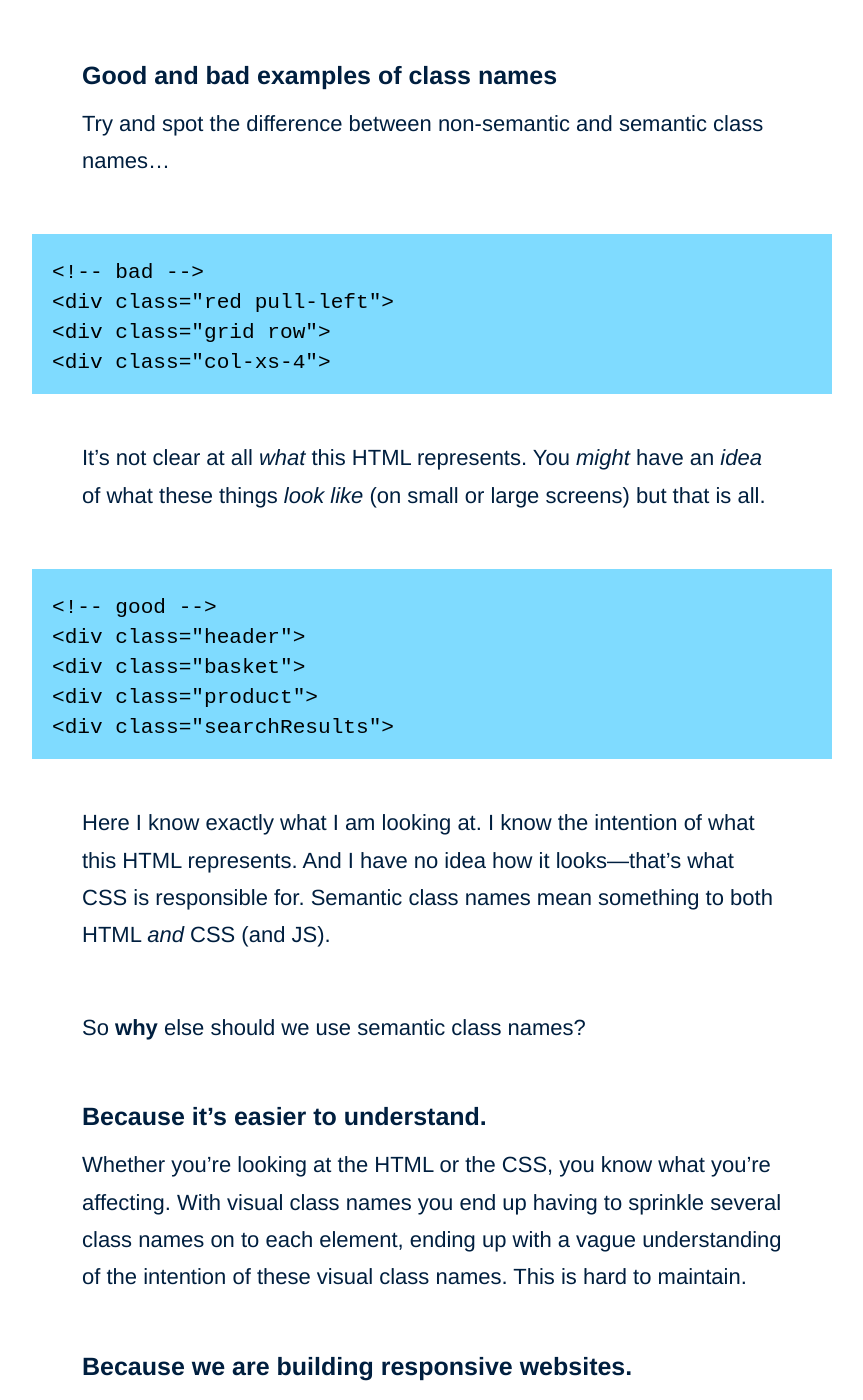
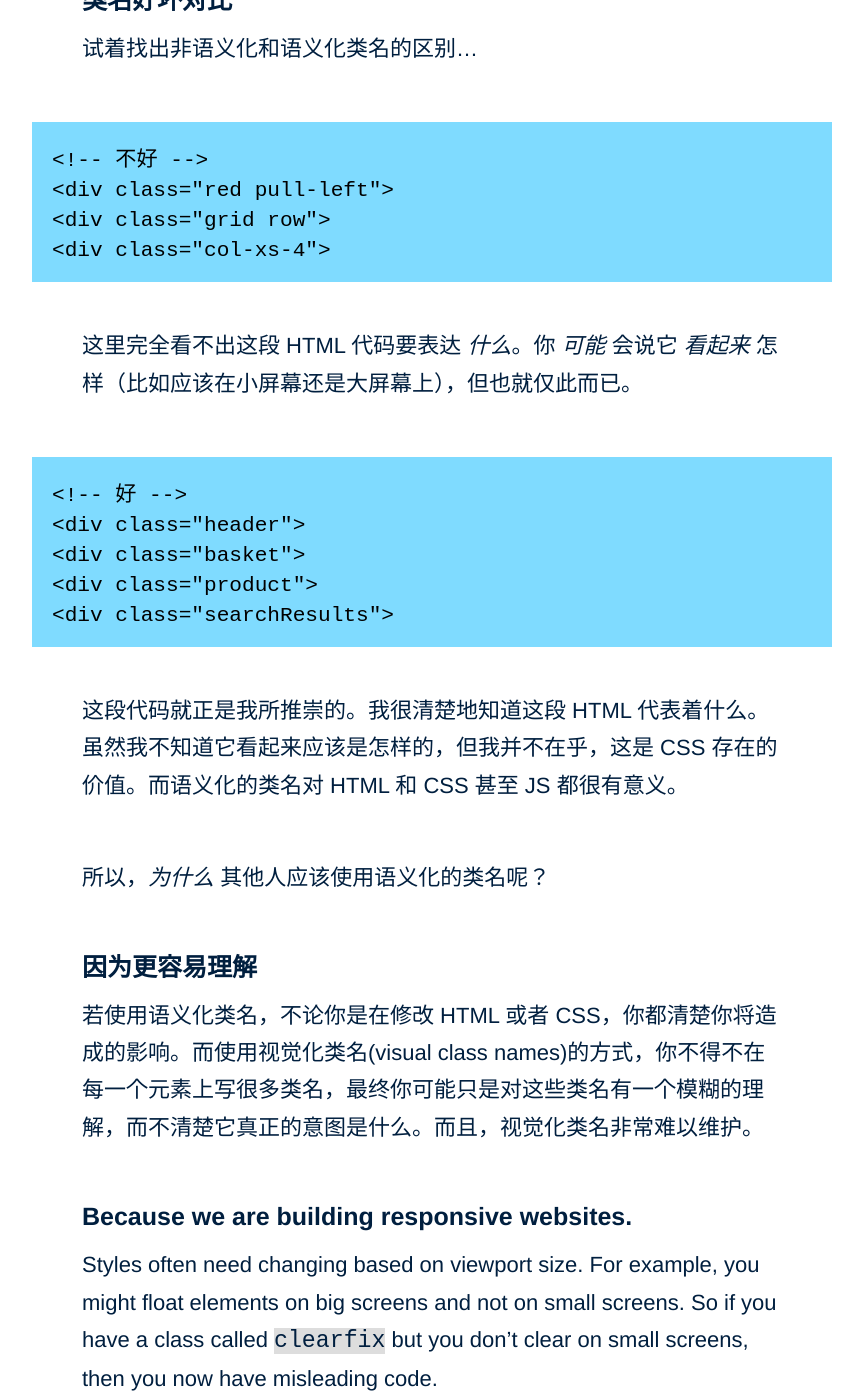
Before and after one commit to owenyang0/maintainablecss-cn, a Jekyll site: the page built from _chapters/02-semantics.md, in a window 1280 px wide and 1400 px high, scrolled down 1148 px. Shown: the whole window, without its empty margins (208-1071 px from the left). Built offline with Jekyll 4.4.1, drawn with Linux system fonts in a browser that asks for light colours; some of the changed text lies outside the part shown.

Commit message:
semantics | translated half article

```diff
--- a/_chapters/02-semantics.md
+++ b/_chapters/02-semantics.md
@@ -1,50 +1,51 @@
 ---
 layout: chapter
-title: Semantics
+title: 语义化(Semantics)
 section: Background
 permalink: /chapters/semantics/
 description: Why naming something based on what it is, instead of how it looks or behaves is a cornerstone of writing well architected and maintainable CSS code.
 ---
 
-**Summary:** Name something based on what it *is*, not how it *looks* or *behaves*.
+**概述:** 基于这 *是* 什么命名，而不是基于它 *像* 什么或 *能做* 什么命名。
 
-## The longer explanation
+## 长版本解释
 
-Semantic HTML isn't just about the elements we use&mdash;it's pretty obvious that you should use a `<a>` for a link, a `<table>` for tabular data and a `<p>` for a paragraph etc.
+语义化(semantic)的 HTML 不仅仅关乎我们所使用的元素&mdash;&mdash;你当然知道一个链接应该使用 `<a>` 标签，表格数据应该使用 `<table>` 标签，段落使用 `<p>` 等等。
 
-More importantly, it's about the class names (and IDs) we add, that provide *additional* hooks for CSS (and Javascript) to enhance as appropriate.
+更重要的是，它和我们所添加的类名(class names)和IDs有关。而类名和IDs为 CSS 和 JavaScript提供额外的机制，让我们更容易去操作和增强 HTML 元素。
 
-It's easy to add class names without thought as to their naming but naming is very important.
+很容易出现不经过思考而随意添加类名的场景，但现实中命名却又特别重要。
 
-> &ldquo;There are only two hard things in Computer Science: cache invalidation and naming things.&rdquo;
-<br>&mdash; <cite>Phil Karlton</cite>
 
-This is because humans are good at understanding human communication and bad at understanding abbreviated, non-semantic abstractions.
+> &ldquo;在计算机科学领域，有两大难题，如何让缓存失效(cache invalidation)和如何给各种东西命名。&rdquo;
+<br>&mdash; <cite>Phil Karlton, 网景架构师</cite>
 
-## Good and bad examples of class names
+这是由于人只是擅长和人沟通，却不太能理解简短的，不具有语义化的抽象概念。
 
-Try and spot the difference between non-semantic and semantic class names...
+## 类名好坏对比
 
-	<!-- bad -->
+试着找出非语义化和语义化类名的区别...
+
+	<!-- 不好 -->
 	<div class="red pull-left">
 	<div class="grid row">
 	<div class="col-xs-4">
 
-It's not clear at all *what* this HTML represents. You *might* have an *idea* of what these things *look like* (on small or large screens) but that is all.
+这里完全看不出这段 HTML 代码要表达 *什么*。你 *可能* 会说它 *看起来* 怎样（比如应该在小屏幕还是大屏幕上），但也就仅此而已。
 
-	<!-- good -->
+	<!-- 好 -->
 	<div class="header">
 	<div class="basket">
 	<div class="product">
 	<div class="searchResults">
 
-Here I know exactly what I am looking at. I know the intention of what this HTML represents. And I have no idea how it looks&mdash;that's what CSS is responsible for. Semantic class names mean something to both HTML *and* CSS (and JS).
+这段代码就正是我所推崇的。我很清楚地知道这段 HTML 代表着什么。虽然我不知道它看起来应该是怎样的，但我并不在乎，这是 CSS 存在的价值。而语义化的类名对 HTML 和 CSS 甚至 JS 都很有意义。
 
-So **why** else should we use semantic class names?
+所以，*为什么* 其他人应该使用语义化的类名呢？
 
-## Because it's easier to understand.
+## 因为更容易理解
 
-Whether you're looking at the HTML or the CSS, you know what you're affecting. With visual class names you end up having to sprinkle several class names on to each element, ending up with a vague understanding of the intention of these visual class names. This is hard to maintain.
+若使用语义化类名，不论你是在修改 HTML 或者 CSS，你都清楚你将造成的影响。而使用视觉化类名(visual class names)的方式，你不得不在每一个元素上写很多类名，最终你可能只是对这些类名有一个模糊的理解，而不清楚它真正的意图是什么。而且，视觉化类名非常难以维护。
 
 ## Because we are building responsive websites.
 
```
